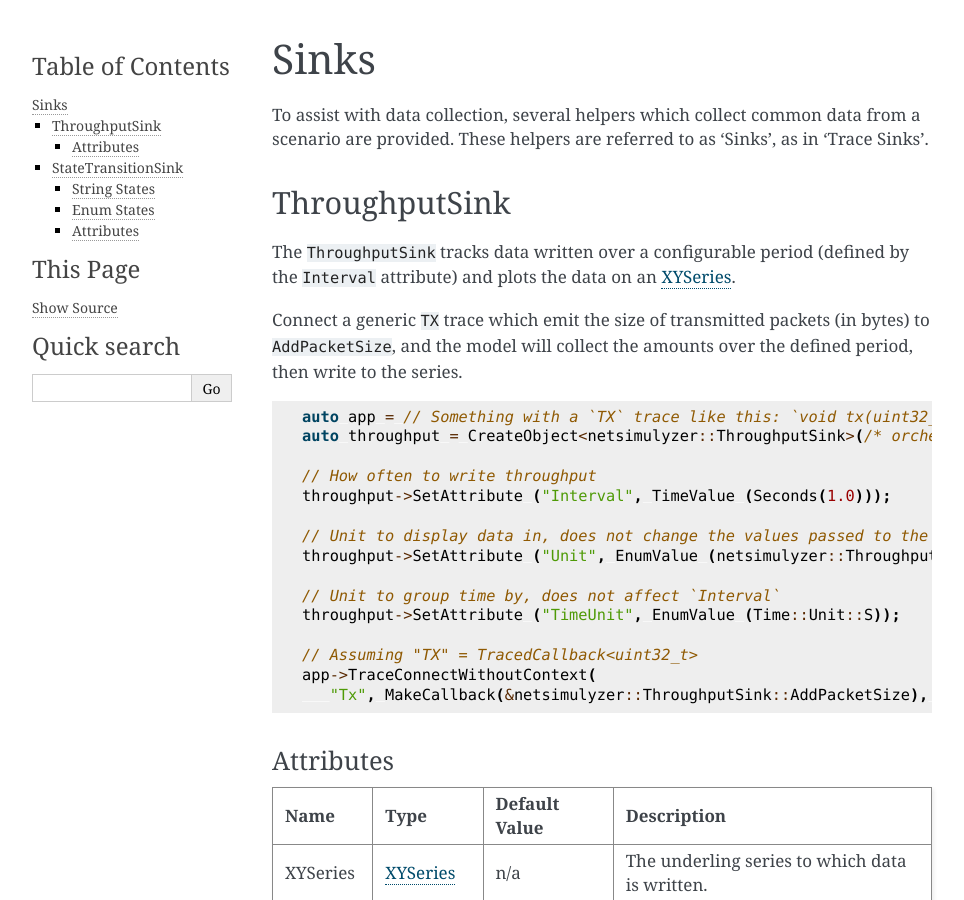
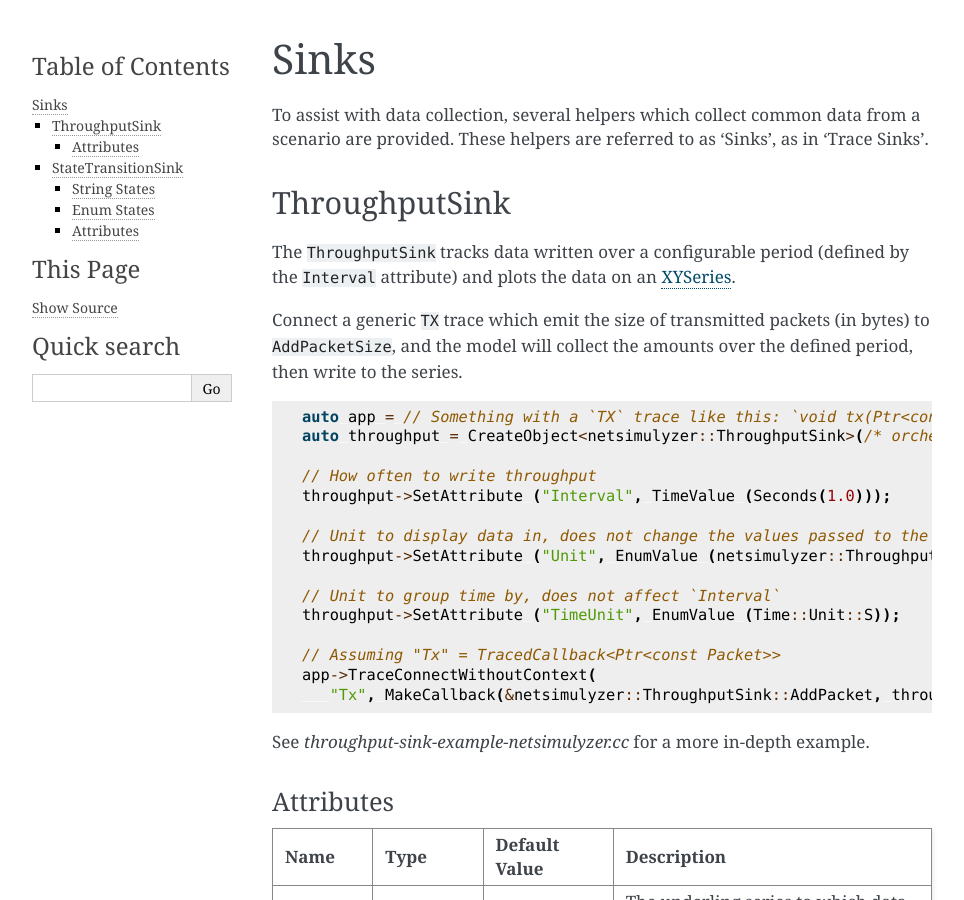
Before and after one commit to usnistgov/NetSimulyzer-ns3-module, a Sphinx documentation site: the page built from doc/source/sinks.rst, in a window 1280 px wide and 900 px high. Shown: the whole window, without its empty margins (148-1112 px from the left). Built offline with Sphinx 7.4.7, drawn with Linux system fonts in a browser that asks for light colours; some of the changed text lies outside the part shown.

Commit message:
Add method accepting a `ns3::Packet` to the `ThroughputSink` with associated example
Close: https://gitlab.nist.gov/gitlab/wnd-publicsafety/visualizer/NetSimulyzer-ns3-module/-/issues/10

```diff
--- a/doc/source/sinks.rst
+++ b/doc/source/sinks.rst
@@ -15,7 +15,7 @@ to ``AddPacketSize``, and the model will collect the amounts over the defined pe
 
 .. code-block:: C++
 
-  auto app = // Something with a `TX` trace like this: `void tx(uint32_t bytes)`
+  auto app = // Something with a `TX` trace like this: `void tx(Ptr<const Packet> packet)`
   auto throughput = CreateObject<netsimulyzer::ThroughputSink>(/* orchestrator */, "Series name");
 
   // How often to write throughput
@@ -27,9 +27,11 @@ to ``AddPacketSize``, and the model will collect the amounts over the defined pe
   // Unit to group time by, does not affect `Interval`
   throughput->SetAttribute ("TimeUnit", EnumValue (Time::Unit::S));
 
-  // Assuming "TX" = TracedCallback<uint32_t>
+  // Assuming "Tx" = TracedCallback<Ptr<const Packet>>
   app->TraceConnectWithoutContext(
-     "Tx", MakeCallback(&netsimulyzer::ThroughputSink::AddPacketSize), throughput);
+     "Tx", MakeCallback(&netsimulyzer::ThroughputSink::AddPacket, throughput);
+
+See `throughput-sink-example-netsimulyzer.cc` for a more in-depth example.
 
 Attributes
 ^^^^^^^^^^
@@ -37,7 +39,8 @@ Attributes
 +----------+-------------------+----------------+-----------------------------------------------------+
 | Name     | Type              | Default Value  | Description                                         |
 +==========+===================+================+=====================================================+
-| XYSeries | :ref:`xy-series`  | n/a            | The underling series to which data is written.      |
+| XYSeries | :ref:`xy-series`  | n/a            | The underling series to which data is written,      |
+|          |                   |                | also see the ``GetSeries ()`` method                |
 +----------+-------------------+----------------+-----------------------------------------------------+
 | Interval | Time              | Seconds(1.0)   | How often to cut off and write collected throughput |
 +----------+-------------------+----------------+-----------------------------------------------------+
```
Also changed, not shown: README.md (+7 -0 lines), 5 other files.
